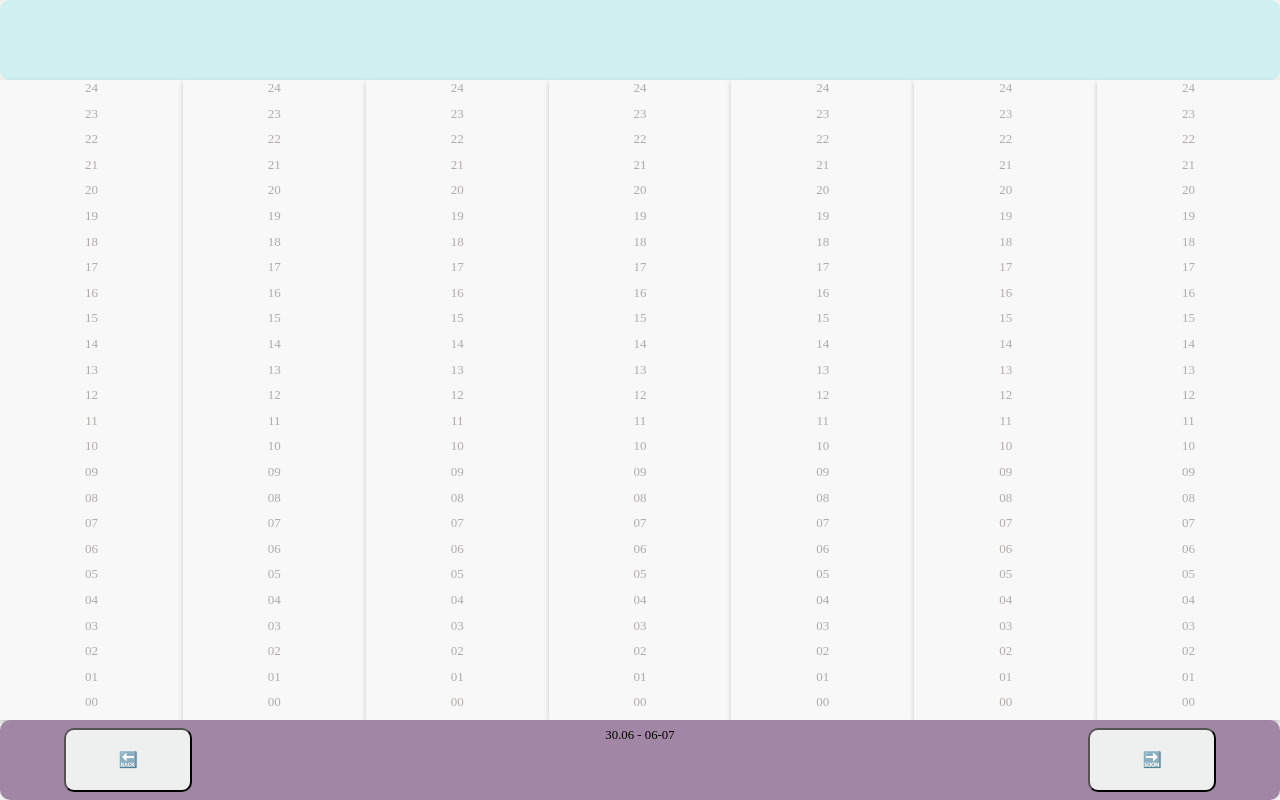
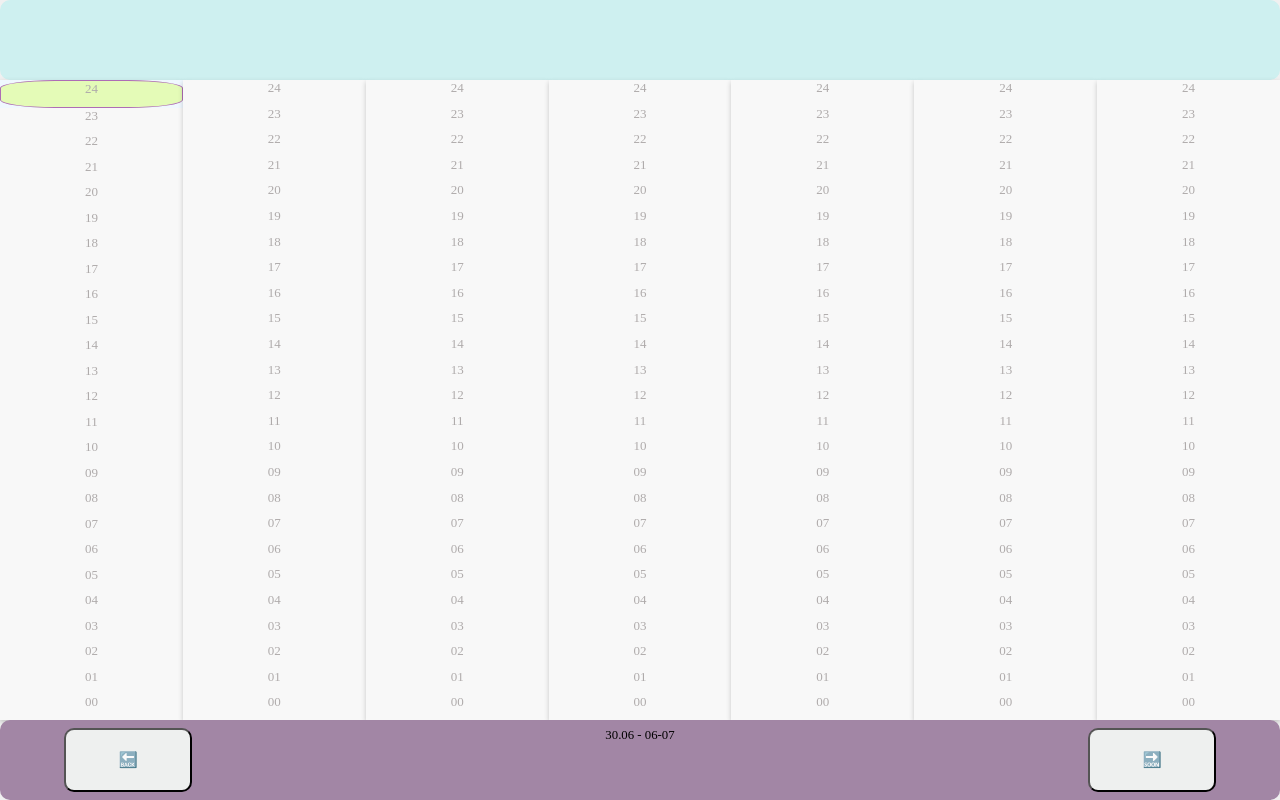
Before and after one commit to Layt17/app-planner, a plain HTML site: page index.html in a window 1280 px wide. In both pictures the pointer is over the element 91 px from the left and 92 px from the top of the page. Drawn offline with Linux system fonts and the light colour scheme.

Commit message:
feat: .hour:active

```diff
--- a/index.html
+++ b/index.html
@@ -119,6 +119,16 @@
         color: #afabab;
         background-color: #f8f8f8;
       }
+      .hour:active {
+        border: 1px solid rgb(174, 109, 181);
+        border-radius: 30%;
+        background-color: rgb(228, 251, 183);
+      }
+      .hour:hover {
+        border: 1px solid rgb(174, 109, 181);
+        border-radius: 30%;
+        background-color: rgb(228, 251, 183);
+      }
       .week {
         width: 100%;
         height: 100%;
```
